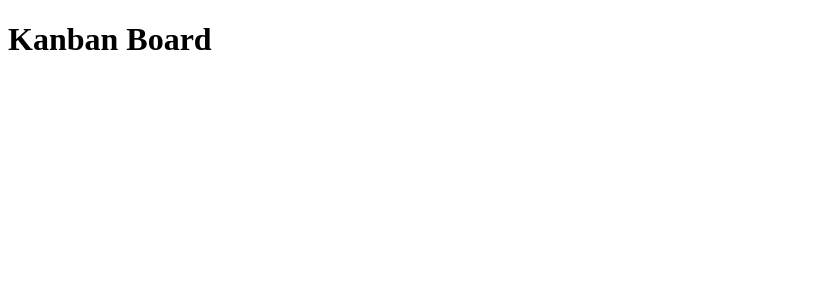
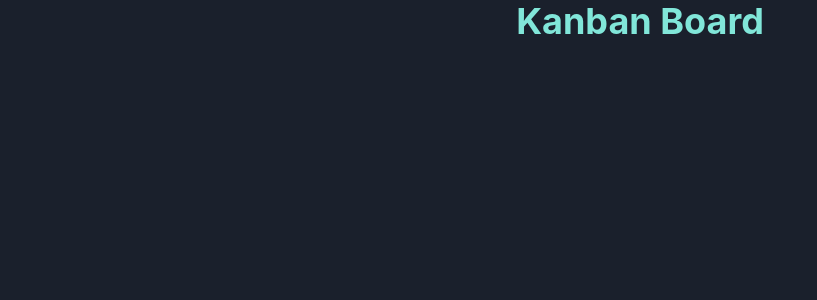
Before and after one commit to RahulMj21/kanban-board, a Next.js app: page / in a window 1280 px wide. Shown: the top 300 px of the page, without its empty margins (0-817 px from the left). Built offline with nearby package versions, Linux system fonts and the light colour scheme.

Commit message:
feat: added chakra-ui

```diff
--- a/src/pages/_app.tsx
+++ b/src/pages/_app.tsx
@@ -1,6 +1,11 @@
 import "@/styles/globals.css";
 import type { AppProps } from "next/app";
+import { ChakraProvider } from "@chakra-ui/react";
 
 export default function App({ Component, pageProps }: AppProps) {
-	return <Component {...pageProps} />;
+	return (
+		<ChakraProvider>
+			<Component {...pageProps} />
+		</ChakraProvider>
+	);
 }
--- a/src/pages/index.tsx
+++ b/src/pages/index.tsx
@@ -1,3 +1,11 @@
+import { Box, Heading } from "@chakra-ui/react";
+
 export default function Home() {
-	return <h1>Kanban Board</h1>;
+	return (
+		<Box as="section" h="100vh" w="100%" background="gray.800">
+			<Heading textAlign="center" color="teal.200">
+				Kanban Board
+			</Heading>
+		</Box>
+	);
 }
```
Also changed, not shown: package.json (+6 -2 lines), 2 other files (tests, documents, lock files or other folders).
